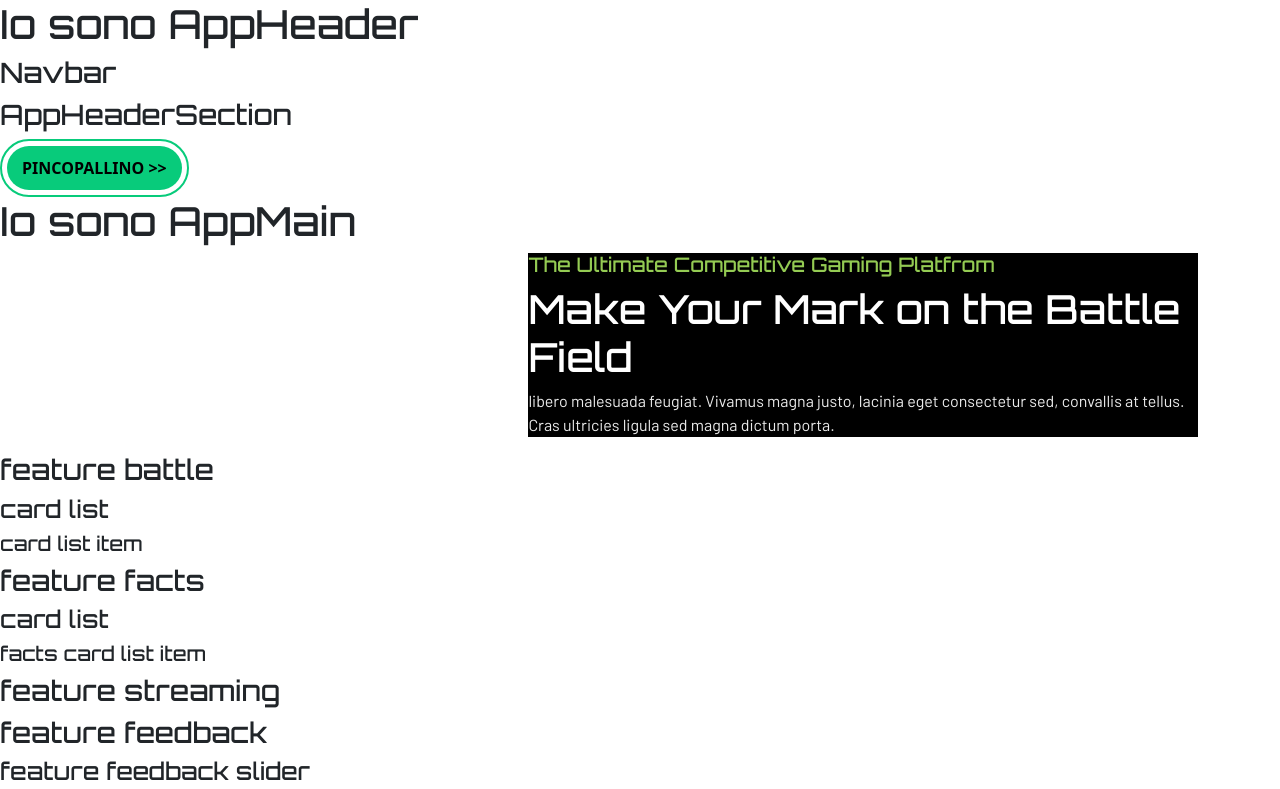
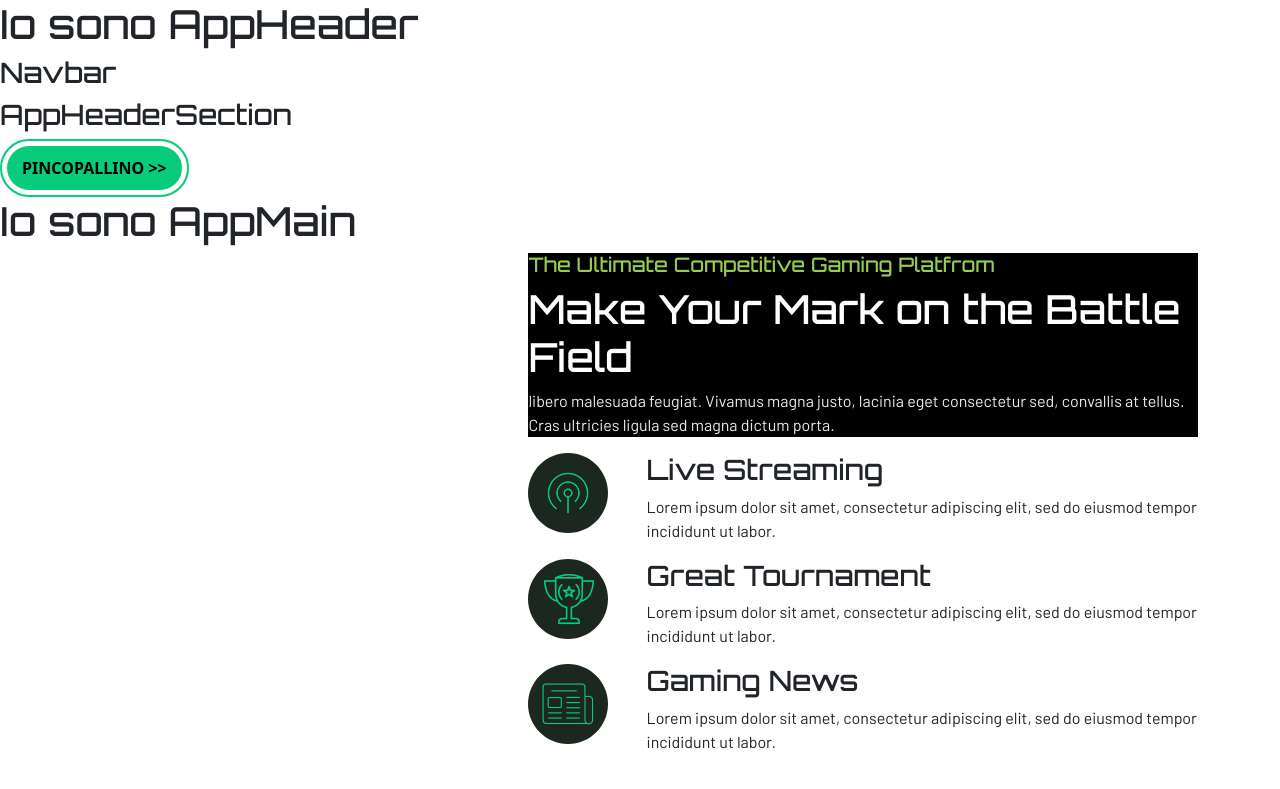
Before and after one commit to orazi-paolo/proj-html-vuejs, a Vue app: page / in a window 1280 px wide. Shown: the top 789 px of the page. Built offline with nearby package versions, Linux system fonts and the light colour scheme.

Commit message:
added getImagePathé() and style on card-gaming of AppMainFeatureMakeYourMarkCardListItem

```diff
--- a/src/components/appMain-feature/featureMakeYourMark/AppMainFeatureMakeYourMarkCardListItem.vue
+++ b/src/components/appMain-feature/featureMakeYourMark/AppMainFeatureMakeYourMarkCardListItem.vue
@@ -15,18 +15,38 @@
 
   },
   methods: {
-
+    getImagePath(img){
+        return new URL(`../../../assets/icon/${img}`, import.meta.url).href
+    }
   },
 }
 </script>
 
 <!-- AppMainFeatureMakeYourMarkCardListItem -->
 <template>
-    <li>
-
+    <li class="card-gaming">
+        <div class="box-icon">
+            <img :src="getImagePath(item.imgUrl)" :alt="item.imgUrl">
+        </div>
+        <div class="box-info">
+            <h3>{{ item.title }}</h3>
+            <p>{{ item.description }}</p>
+        </div>
     </li>
 </template>
 
 <style lang="scss" scoped>
+    .card-gaming{
+        display: flex;
+        gap: 10px;
+
+
+        .box-icon{
+            flex-basis: 20%;
+        }
+        .box-info{
+            flex-grow: 1;
+        }
+    }
 
 </style>
```
